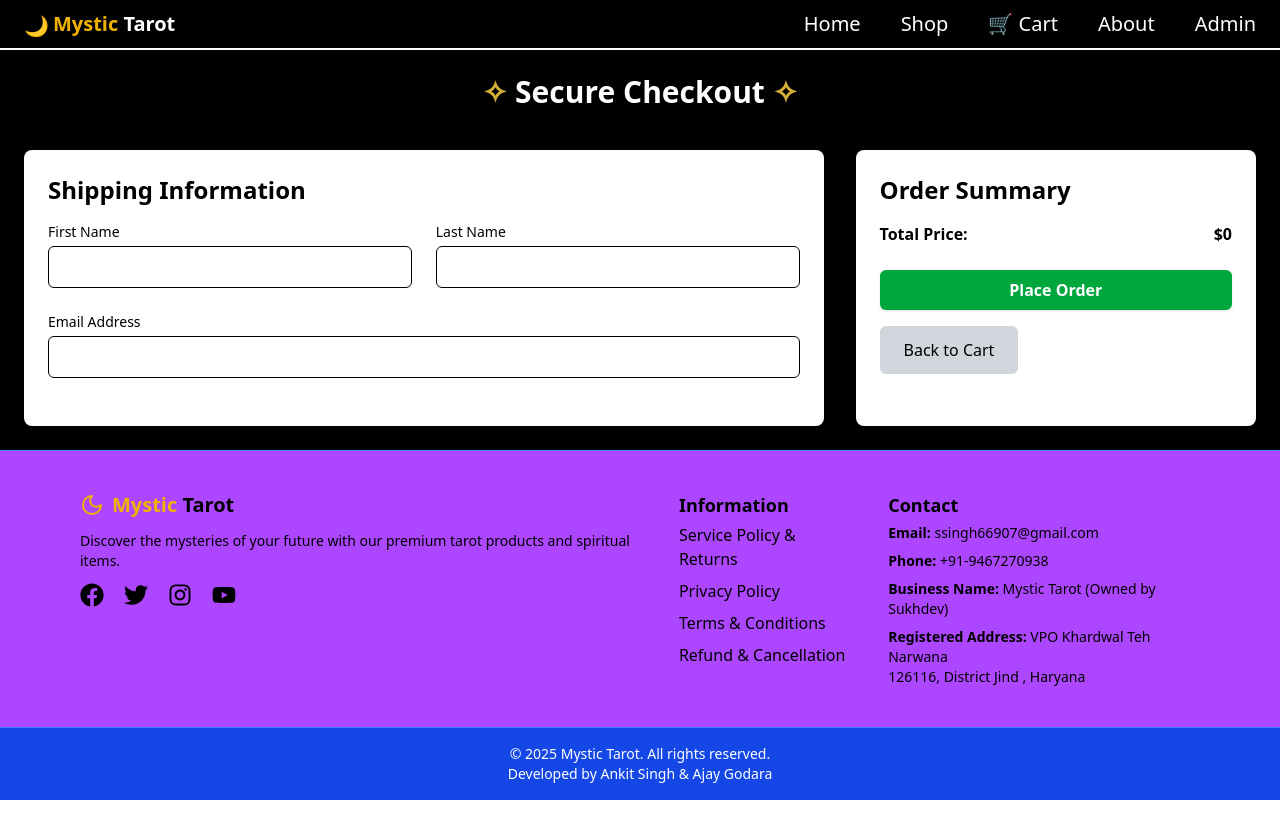
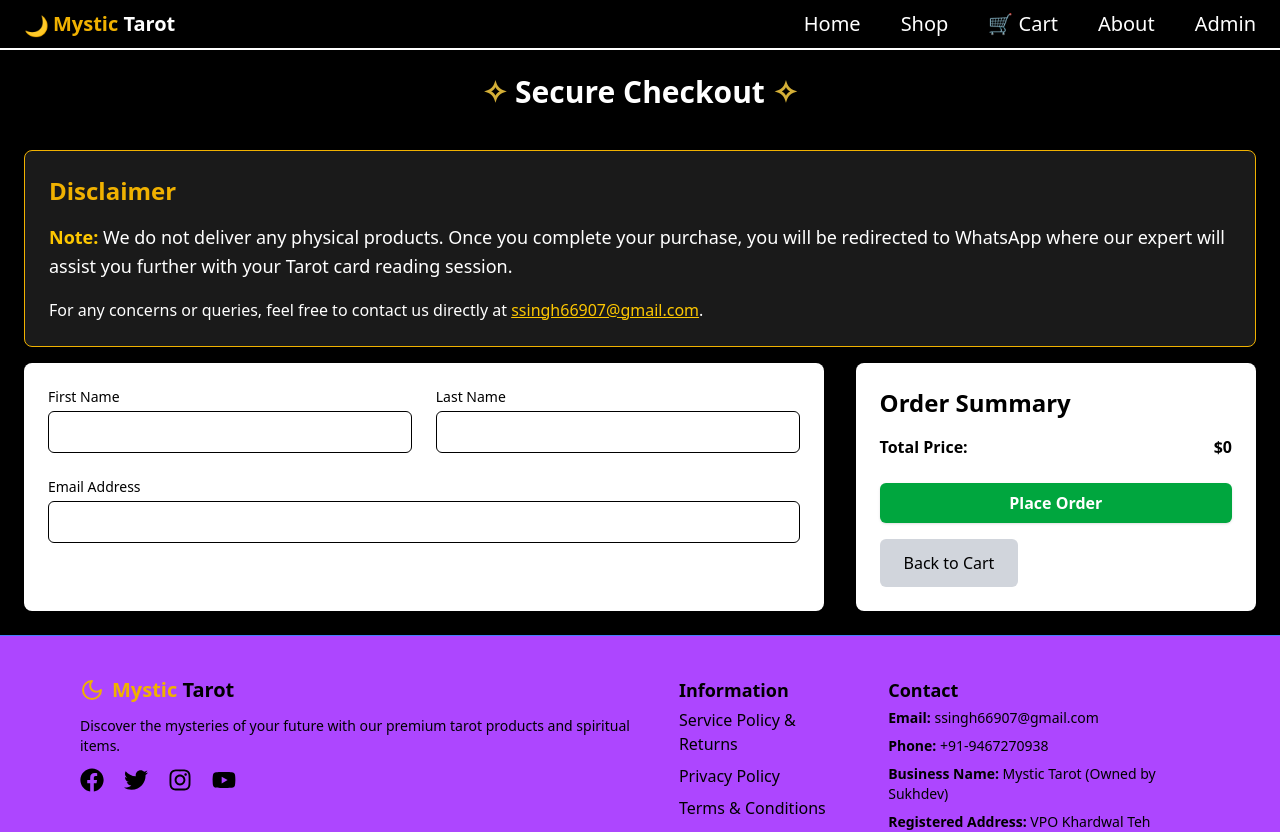
Before and after one commit to ankit-sikarwar-001/TarrotReading, a React (Vite) app in the folder client/: page /checkout in a window 1280 px wide. Shown: the top 832 px of the page. Before the commit the page ends 800 px from the top, so only its background shows below. Built offline with nearby package versions, Linux system fonts and the light colour scheme; no server answers.

Commit message:
few cleanliness

```diff
--- a/client/src/components/Cards.jsx
+++ b/client/src/components/Cards.jsx
@@ -5,13 +5,13 @@ const Cards = ({ condi = false, sortOption = 'Featured' }) => {
     const { allitems, totalCartItems} = useContext(AppContext)
     const [filteredItems, setFilteredItems] = useState([]);
     const navigate = useNavigate()
-    const renderStars = (rating) => {
-        const fullStars = Math.round(rating);
-        const hasHalf = rating % 1 !== 0;
-        let stars = '★'.repeat(fullStars);
-        if (hasHalf) stars += '☆';
-        return stars.padEnd(5, '☆'); // Always 5 stars
-    };
+    // const renderStars = (rating) => {
+    //     const fullStars = Math.round(rating);
+    //     const hasHalf = rating % 1 !== 0;
+    //     let stars = '★'.repeat(fullStars);
+    //     if (hasHalf) stars += '☆';
+    //     return stars.padEnd(5, '☆'); // Always 5 stars
+    // };
 
 
     const productDetail = (e, id) => {
@@ -102,12 +102,12 @@ const Cards = ({ condi = false, sortOption = 'Featured' }) => {
               <h3 className="text-lg font-semibold text-white">
                 {product.title}
               </h3>
-              <div className="flex items-center text-sm text-yellow-400 mt-1 mb-2">
+              {/* <div className="flex items-center text-sm text-yellow-400 mt-1 mb-2">
                 <span>{renderStars(product.rating)}</span>
                 <span className="ml-2 text-gray-300 text-xs">
                   ({product.reviews} reviews )
                 </span>
-              </div>
+              </div> */}
               <p className="text-sm text-gray-400 mb-3 line-clamp-3">
                 {product.description}
               </p>
--- a/client/src/pages/CheckOut.jsx
+++ b/client/src/pages/CheckOut.jsx
@@ -1,3 +1,4 @@
+/* eslint-disable no-unused-vars */
 import React, { useContext, useEffect, useState } from "react";
 import { useNavigate } from "react-router-dom";
 import { AppContext } from "../appContext/AppContext";
@@ -148,10 +149,26 @@ const CheckoutPage = () => {
         <span className="text-[#D4AF37]">✧</span> Secure Checkout{" "}
         <span className="text-[#D4AF37]">✧</span>{" "}
       </h1>
+        <div className="lg:w-full p-6 mb-4 bg-[#1a1a1a] shadow-md rounded-lg border border-yellow-500">
+          <h2 className="text-2xl font-bold text-yellow-500 mb-4">Disclaimer</h2>
+          <p className="text-white text-lg leading-relaxed">
+            <span className="font-semibold text-yellow-400">Note:</span> We do not deliver any physical products. Once you complete your purchase, you will be redirected to WhatsApp where our expert will assist you further with your Tarot card reading session.
+          </p>
+          <p className="mt-4 text-white">
+            For any concerns or queries, feel free to contact us directly at{' '}
+            <a
+              href="mailto:ssingh66907@gmail.com"
+              className="text-yellow-400 underline hover:text-yellow-300"
+              >
+              ssingh66907@gmail.com
+            </a>{'.'}
+
+          </p>
+        </div>
       <div className="flex flex-col lg:flex-row gap-8">
-        {/* Left side: Shipping Form */}
+              {/* Left side: Shipping Form */}
         <div className="lg:w-2/3 p-6 bg-white shadow-md rounded-lg">
-          <h2 className="text-2xl font-semibold mb-4">Shipping Information</h2>
+          {/* <h2 className="text-2xl font-semibold mb-4">Shipping Information</h2> */}
 
           <form>
             <div className="grid grid-cols-1 sm:grid-cols-2 gap-6 mb-6">
@@ -204,6 +221,8 @@ const CheckoutPage = () => {
           </form>
         </div>
 
+
+
         {/* Right side: Order Summary */}
         <div className="lg:w-1/3 p-6 bg-white shadow-md rounded-lg">
           <h2 className="text-2xl font-semibold mb-4">Order Summary</h2>
--- a/client/src/pages/Login.jsx
+++ b/client/src/pages/Login.jsx
@@ -26,7 +26,7 @@ const Login = () => {
       } else {
         setError("Invalid username or password");
       }
-    // eslint-disable-next-line no-unused-vars
+
     } catch (e) {
       setError("Server error. Please try again.");
     }
--- a/client/src/pages/ProductDetail.jsx
+++ b/client/src/pages/ProductDetail.jsx
@@ -105,7 +105,6 @@ useEffect(() => {
       }
     } catch (error) {
       toast.error("Error submitting review. Please try again later.");
-      toast.error(data.message);
       console.error("Error submitting review:", error);
     } finally {
       setReviews({ name: "", comment: "" }); // Reset the form fields
@@ -168,7 +167,7 @@ useEffect(() => {
           </button>
 
           {/* Rating & Reviews */}
-          {product.rating && product.reviews && (
+          {/* {product.rating && product.reviews && (
             <div className="flex items-center gap-3 mt-2">
               <div className="flex items-center text-yellow-400 text-lg">
                 {[...Array(5)].map((_, index) => (
@@ -181,7 +180,7 @@ useEffect(() => {
                 {product.rating.toFixed(1)} ( {product.reviews} Reviews )
               </p>
             </div>
-          )}
+          )} */}
 
           {/* Description */}
           <p className="text-gray-300 leading-relaxed text-lg">
--- a/client/src/pages/ProductForm.jsx
+++ b/client/src/pages/ProductForm.jsx
@@ -11,8 +11,8 @@ const ProductForm = ({ onProductAdded, editingProduct }) => {
     const backendUrl = import.meta.env.VITE_BACKEND_URL;
 
     const [formData, setFormData] = useState({
-        rating: editingProduct?.rating || '',
-        reviews: editingProduct?.reviews || '',
+        // rating: editingProduct?.rating || '',
+        // reviews: editingProduct?.reviews || '',
         tags: editingProduct?.tags || '',
         title: editingProduct?.title || '',
         description: editingProduct?.description || '',
@@ -131,8 +131,8 @@ const ProductForm = ({ onProductAdded, editingProduct }) => {
                 <input required name="title" value={formData.title} onChange={handleChange} placeholder="Title" className="w-full px-3 py-2 rounded bg-[#2a2a2a] text-white" />
                 <input required name="description" value={formData.description} onChange={handleChange} placeholder="Description" className="w-full px-3 py-2 rounded bg-[#2a2a2a] text-white" />
                 <input required name="price" value={formData.price} onChange={handleChange} placeholder="Price" type="number" step="0.01" className="w-full px-3 py-2 rounded bg-[#2a2a2a] text-white" />
-                <input required name="rating" value={formData.rating} onChange={handleChange} placeholder="Rating" type="number" step="0.1" className="w-full px-3 py-2 rounded bg-[#2a2a2a] text-white" />
-               <input required name="reviews" value={formData.reviews} onChange={handleChange} placeholder="Reviews" type="number" className="w-full px-3 py-2 rounded bg-[#2a2a2a] text-white" />
+                {/* <input required name="rating" value={formData.rating} onChange={handleChange} placeholder="Rating" type="number" step="0.1" className="w-full px-3 py-2 rounded bg-[#2a2a2a] text-white" />
+               <input required name="reviews" value={formData.reviews} onChange={handleChange} placeholder="Reviews" type="number" className="w-full px-3 py-2 rounded bg-[#2a2a2a] text-white" /> */}
                 <input name="tags" value={formData.tags} onChange={handleChange} placeholder="Tags (comma separated)" className="w-full px-3 py-2 rounded bg-[#2a2a2a] text-white" />
                 <input
                     required= {!isEditing}
```
